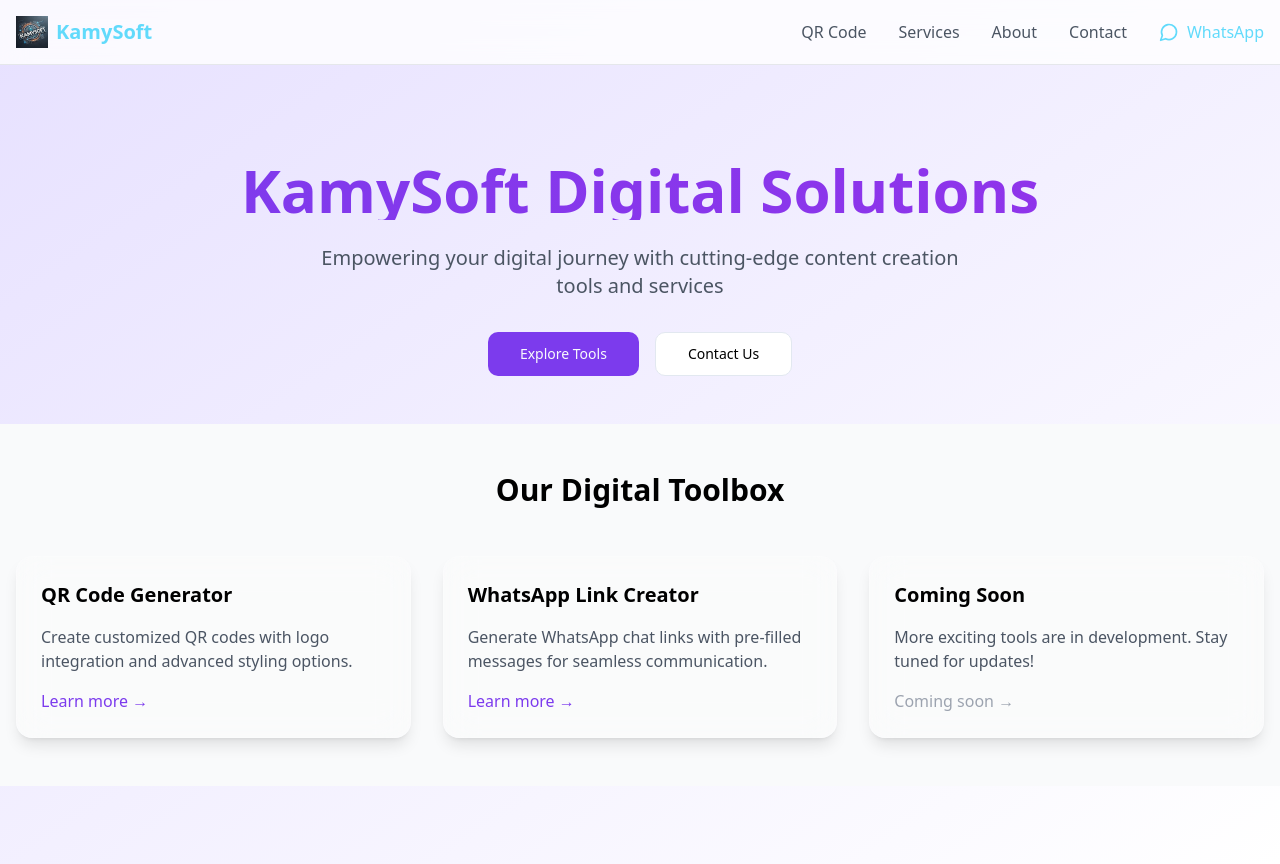
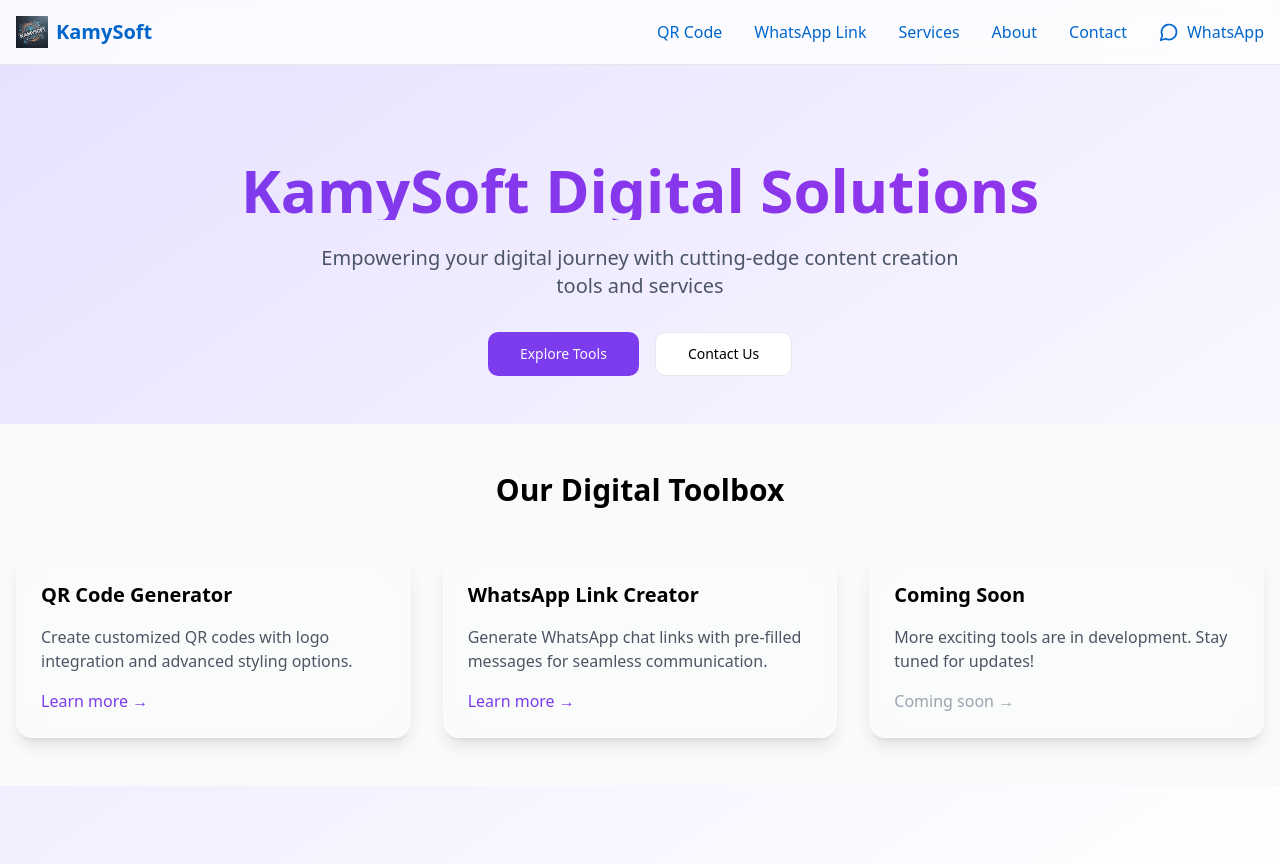
Before and after one commit to khalilksa33outlook/digital-creation-tools, a React (Vite) app: page / in a window 1280 px wide. Built offline with nearby package versions, Linux system fonts and the light colour scheme.

Commit message:
Update Navbar Colors and Order
- Change all navbar entries to a uniform color for better aesthetics.
- Move the WhatsApp entry to follow the QR Code entry in the navbar.
- Ensure the WhatsApp link creation page is accessible and correctly linked in the navbar.
[skip gpt_engineer]

```diff
--- a/src/App.tsx
+++ b/src/App.tsx
@@ -23,7 +23,7 @@ const App = () => (
         <Sonner />
         <BrowserRouter>
           <Navbar />
-          <div className="pt-16"> {/* Added padding-top to prevent navbar overlap */}
+          <div className="pt-16">
             <Routes>
               <Route path="/" element={<Home />} />
               <Route path="/tools" element={<Index />} />
--- a/src/components/Navbar.tsx
+++ b/src/components/Navbar.tsx
@@ -13,25 +13,28 @@ const Navbar = () => {
               alt="KamySoft Logo"
               className="h-8 w-8"
             />
-            <span className="text-xl font-bold text-[#61dafb]">KamySoft</span>
+            <span className="text-xl font-bold text-[#0066cc]">KamySoft</span>
           </Link>
           <div className="hidden md:flex items-center space-x-8">
-            <Link to="/tools" className="text-gray-600 hover:text-[#61dafb] transition-colors">
+            <Link to="/tools" className="text-[#0066cc] hover:text-[#004d99] transition-colors">
               QR Code
             </Link>
-            <Link to="/services" className="text-gray-600 hover:text-[#61dafb] transition-colors">
+            <Link to="/whatsapp" className="text-[#0066cc] hover:text-[#004d99] transition-colors">
+              WhatsApp Link
+            </Link>
+            <Link to="/services" className="text-[#0066cc] hover:text-[#004d99] transition-colors">
               Services
             </Link>
-            <Link to="/about" className="text-gray-600 hover:text-[#61dafb] transition-colors">
+            <Link to="/about" className="text-[#0066cc] hover:text-[#004d99] transition-colors">
               About
             </Link>
-            <Link to="/contact" className="text-gray-600 hover:text-[#61dafb] transition-colors">
+            <Link to="/contact" className="text-[#0066cc] hover:text-[#004d99] transition-colors">
               Contact
             </Link>
             <Link
               to="https://wa.me/966507163166"
               target="_blank"
-              className="flex items-center space-x-2 text-[#61dafb] hover:text-[#4fa8c7] transition-colors"
+              className="flex items-center space-x-2 text-[#0066cc] hover:text-[#004d99] transition-colors"
             >
               <MessageCircle className="w-5 h-5" />
               <span>WhatsApp</span>
```
